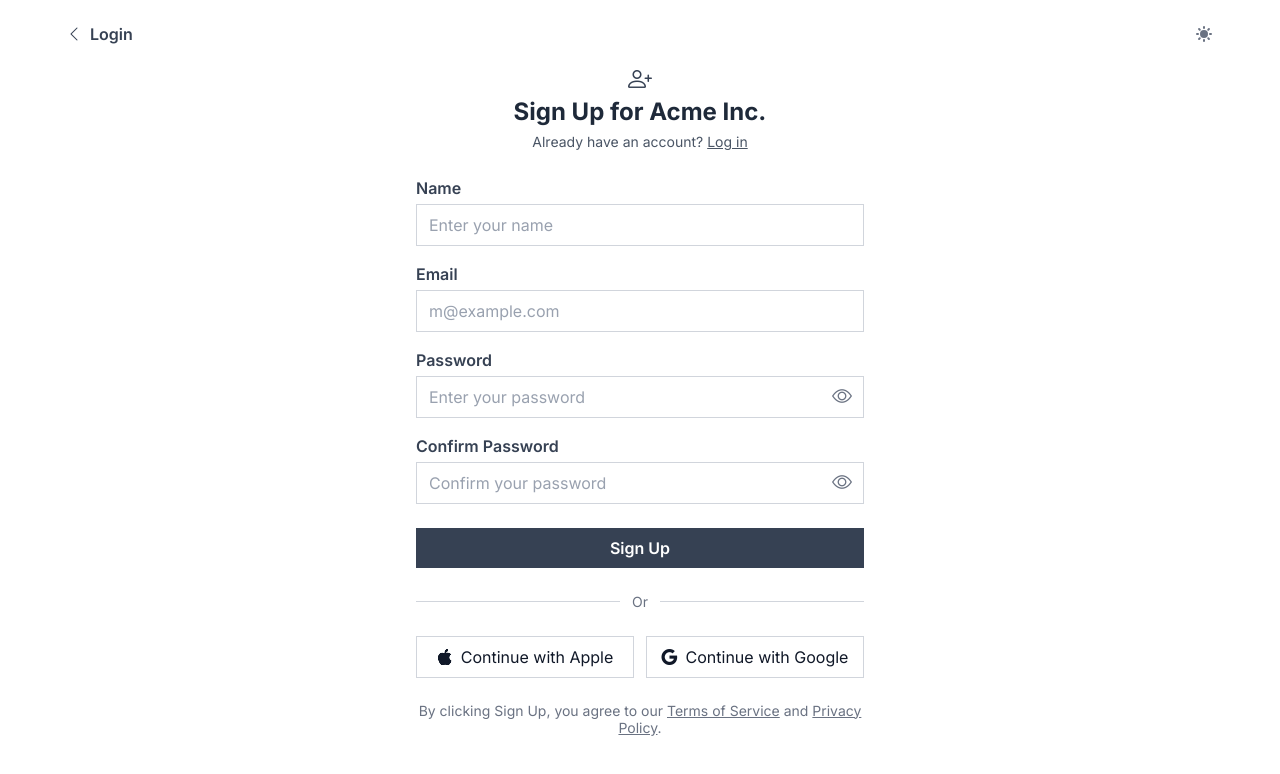
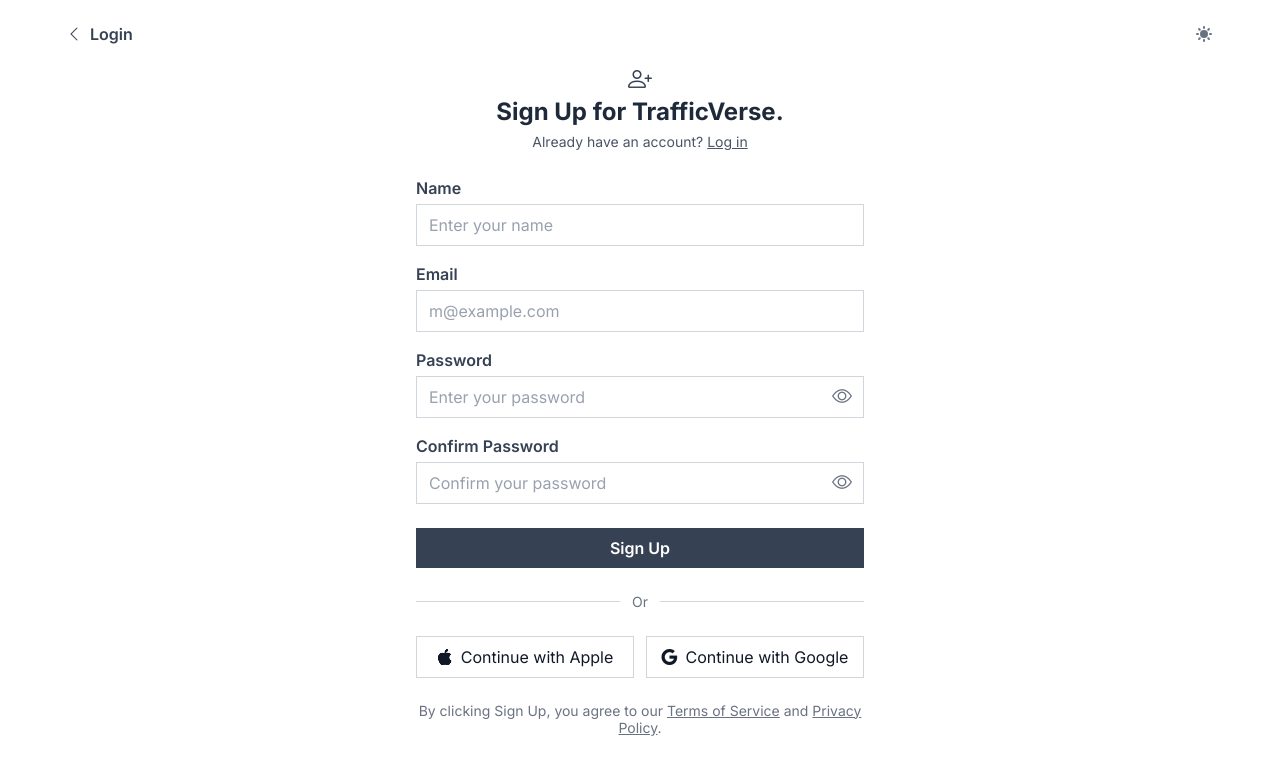
Before and after one commit to Danu-Nur/vue-web-analityk, a Vue app: page /signup in a window 1280 px wide. Shown: the top 774 px of the page. Built offline with nearby package versions, Linux system fonts and the light colour scheme.

Commit message:
feat: Update branding in login and signup pages to TrafficVerse

```diff
--- a/src/layouts/landingnew/HeaderNew.vue
+++ b/src/layouts/landingnew/HeaderNew.vue
@@ -91,11 +91,11 @@
                     ]">FAQ</a>
                 </div>
                 <div class="flex items-center space-x-4">
-                    <a href="#" class="hidden md:block text-gray-700 hover:text-gray-900 drop-shadow-lg">Log in</a>
-                    <button
+                    <router-link to="/login" class="hidden md:block text-gray-700 hover:text-gray-900 drop-shadow-lg">Log in</router-link>
+                    <router-link to="/login"
                         class="px-4 py-2 rounded-lg border border-gray-200 hover:border-gray-300 hover:shadow-sm transition-all drop-shadow-lg">
                         Get Started
-                    </button>
+                    </router-link>
                     <button id="mobile-menu-button" class="md:hidden">
                         <i class="bi bi-list text-xl text-gray-900"></i>
                     </button>
--- a/src/pages/auth/Login.vue
+++ b/src/pages/auth/Login.vue
@@ -35,7 +35,7 @@
                 <!-- <i class="bi bi-collection"></i> -->
                 <i class="bi bi-activity"></i>
                 <h1 class="mb-1 text-2xl font-bold text-gray-800 dark:text-gray-100">
-                    Welcome to Acme Inc.
+                    Welcome to TrafficVerse.
                 </h1>
                 <p class="mb-6 text-gray-600 text-md dark:text-gray-300">
                     Don’t have an account?
--- a/src/pages/auth/SignUp.vue
+++ b/src/pages/auth/SignUp.vue
@@ -53,7 +53,7 @@
             <div class="text-center">
                 <i class="text-2xl text-gray-700 bi bi-person-plus dark:text-gray-200"></i>
                 <h1 class="mb-1 text-2xl font-bold text-gray-800 dark:text-gray-100">
-                    Sign Up for Acme Inc.
+                    Sign Up for TrafficVerse.
                 </h1>
                 <p class="mb-6 text-sm text-gray-600 dark:text-gray-300">
                     Already have an account?
```
